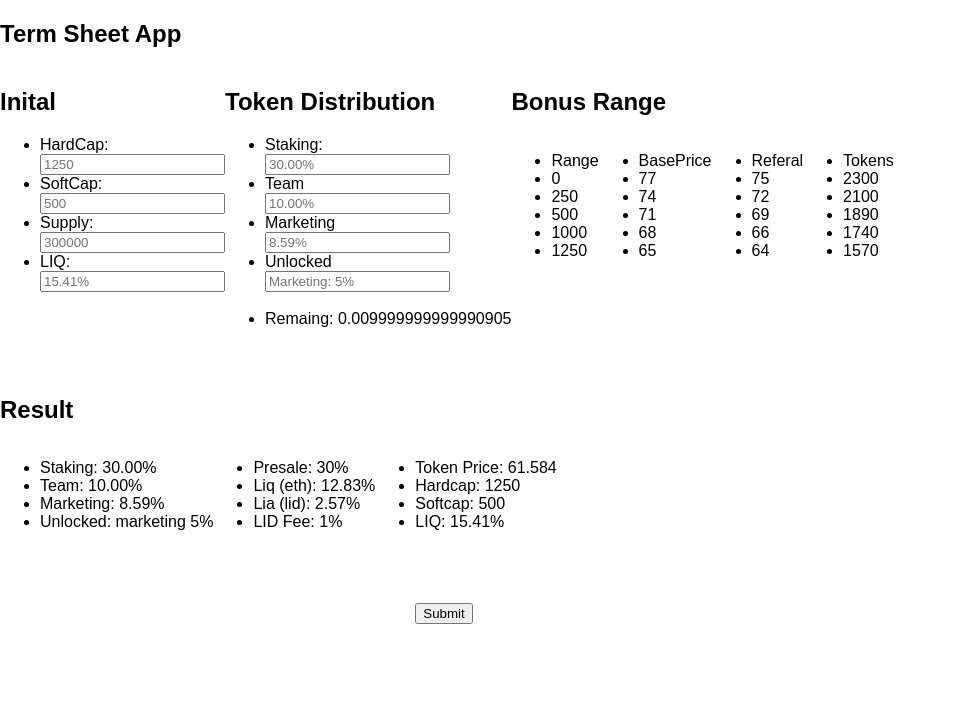
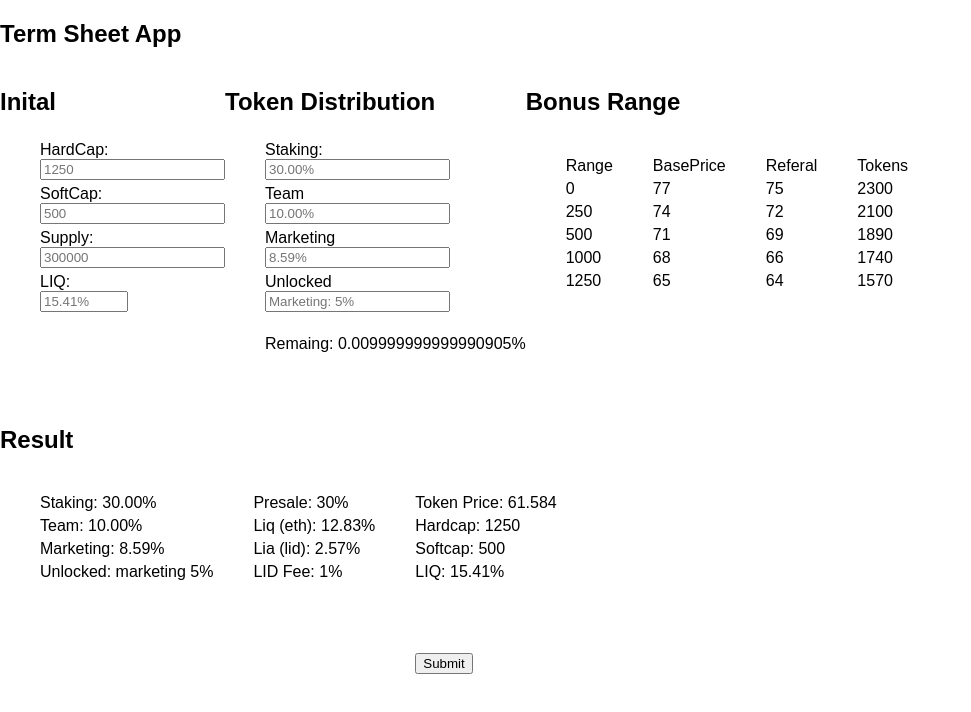
Before and after one commit to Klongrich/TermSheet_UI, a React (Create React App) app: page / in a window 1280 px wide. Shown: the top 712 px of the page, without its empty margins (0-971 px from the left). Built offline with nearby package versions, Linux system fonts and the light colour scheme.

Commit message:
switched input type to number and check for decimal places

```diff
--- a/src/App.js
+++ b/src/App.js
@@ -3,6 +3,14 @@ import styled from "styled-components";
 
 const Container = styled.div`
   font-family: Gotham, sans-serif;
+
+  ul {
+    list-style-type: none;
+  }
+
+  li {
+    padding-top: 5px;
+  }
 `
 const ILOdata = {
     hardcap: "",
@@ -74,32 +82,34 @@ function App() {
       <h2>Inital</h2>
       <ul>
         <li> HardCap: <br />
-          <input type="text"
+          <input type="number"
                   placeholder={hardcap}
-                  step=".01"
+                  step="0.01"
                   onChange={e => setHardcap(e.target.value)} />
         </li>
 
 
         <li>SoftCap: <br />
-          <input type="text"
+          <input type="number"
                  placeholder={softCap}
-                 step=".01"
+                 step="0.01"
                  onChange={e => setSoftCap(e.target.value)} />
         </li>
 
 
         <li>Supply: <br />
-          <input  type="text"
+          <input  type="number"
                   placeholder={supply}
-                  step=".01"
+                  step="0.01"
                   onChange={e => setSupply(e.target.value)} />
         </li>
 
         <li>LIQ: <br />
-          <input  type="text"
+          <input  type="number"
                   placeholder={liq}
-                  step=".01"
+                  step="0.01"
+                  min="0"
+                  max="100"
                   onChange={e => calculate_liq(e.target.value)} />
         </li>
       </ul>
@@ -109,16 +119,16 @@ function App() {
       <h2> Token Distribution </h2>
       <ul>
         <li>Staking: <br />
-          <input  type="text"
+          <input  type="number"
                   placeholder={staking}
-                  step=".01"
+                  step="0.01"
                   onChange={e => setStaking(e.target.value)} />
         </li>
 
         <li>Team <br />
-          <input  type="text"
+          <input  type="number"
                   placeholder={team}
-                  step=".01"
+                  step="0.01"
                   onChange={e => setTeam(e.target.value)} />
         </li>
 
@@ -132,11 +142,10 @@ function App() {
         <li> Unlocked <br />
           <input type="text"
                  placeholder={unlocked}
-                 step=".01"
                  onChange={e => setUnlocked(e.target.value)} />
         </li> <br />
 
-        <li>Remaing: {(get_total_distrubtion() - 100) * -1} </li> <br />
+        <li>Remaing: {(get_total_distrubtion() - 100) * -1}% </li> <br />
 
       </ul>
     </div>
```
